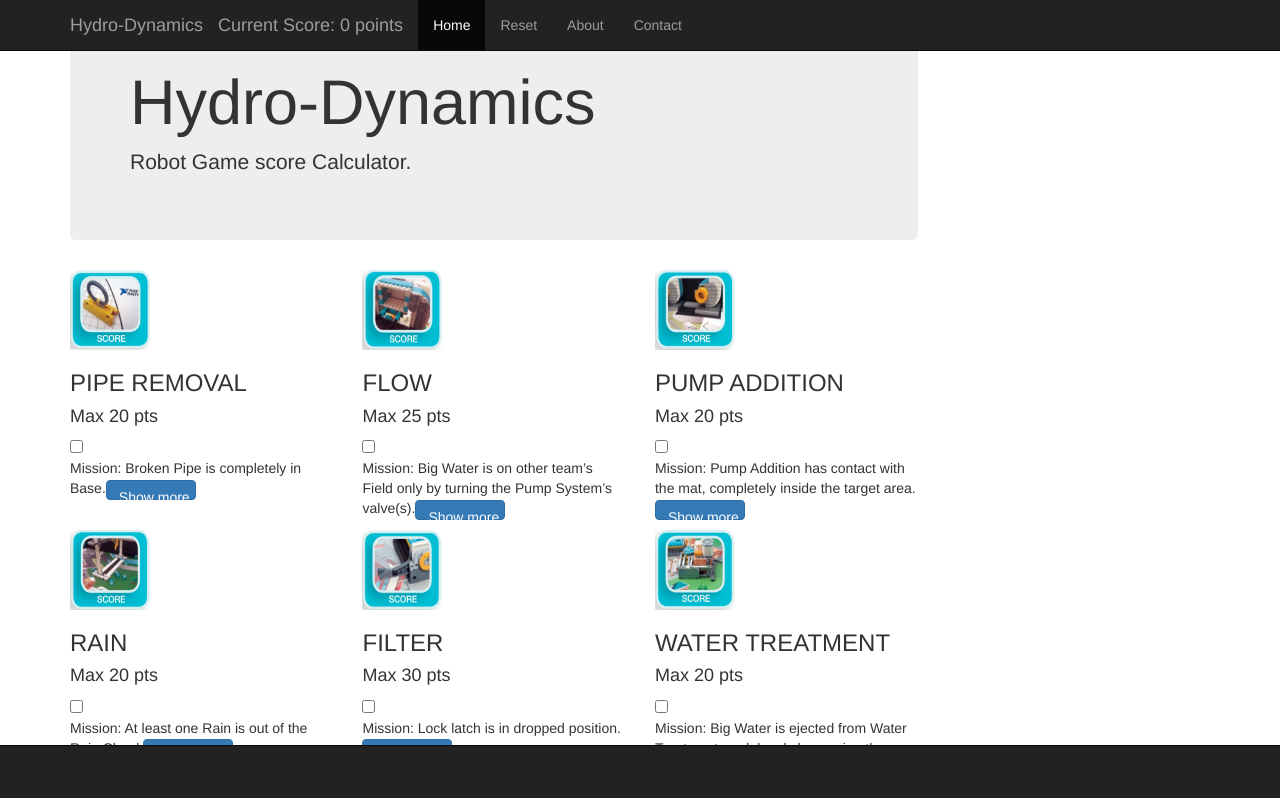
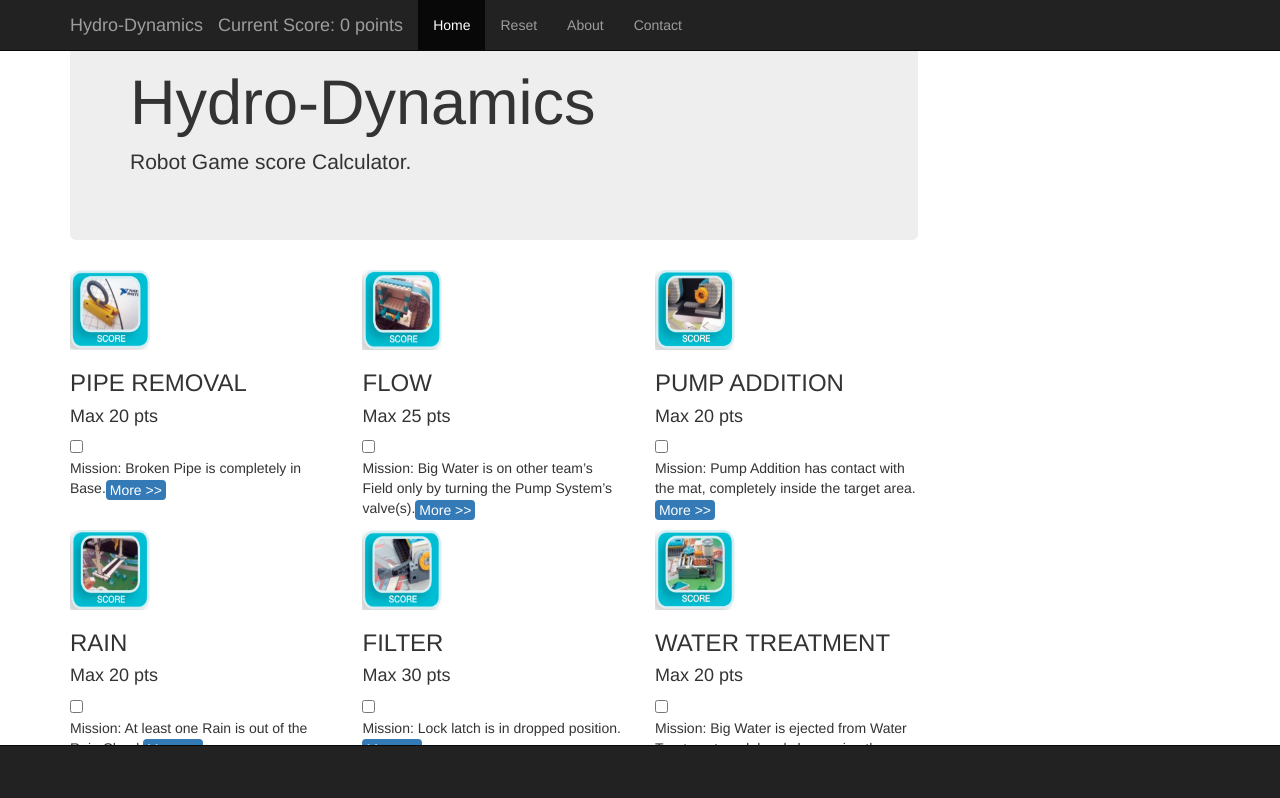
Before and after one commit to mxmoss/FLLCalculator, a React (Create React App) app: page / in a window 1280 px wide. Shown: the top 798 px of the page. Built offline with nearby package versions, Linux system fonts and the light colour scheme.

Commit message:
Tighten up button
- Simpify caption
- Tighten up spacing

```diff
--- a/src/FLLCalc.js
+++ b/src/FLLCalc.js
@@ -100,12 +100,12 @@ function Description(props){
         <button className="btn btn-primary"
                 value={ expanded ? false : true }
                 id={challenge.name}
-                style={{ width: '90px', height: '20px', margin:'1', border:'1', padding:'1', }}
+                style={{ width: '60px', height: '20px', margin:'3', border:'0', padding:'0', }}
                 onClick={props.onClick} >
         {expanded ? (
-          "Show less"
+          "<< Less"
           ) : (
-          "Show more"
+          "More >>"
           )
         }
         </button>
```
